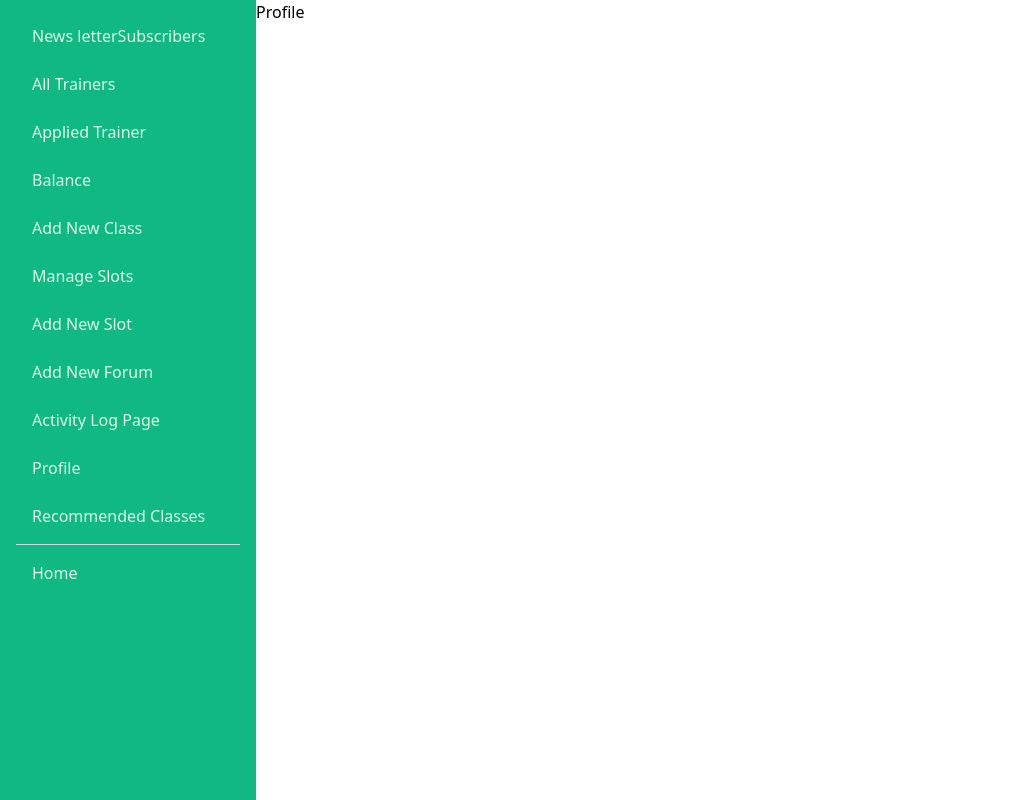
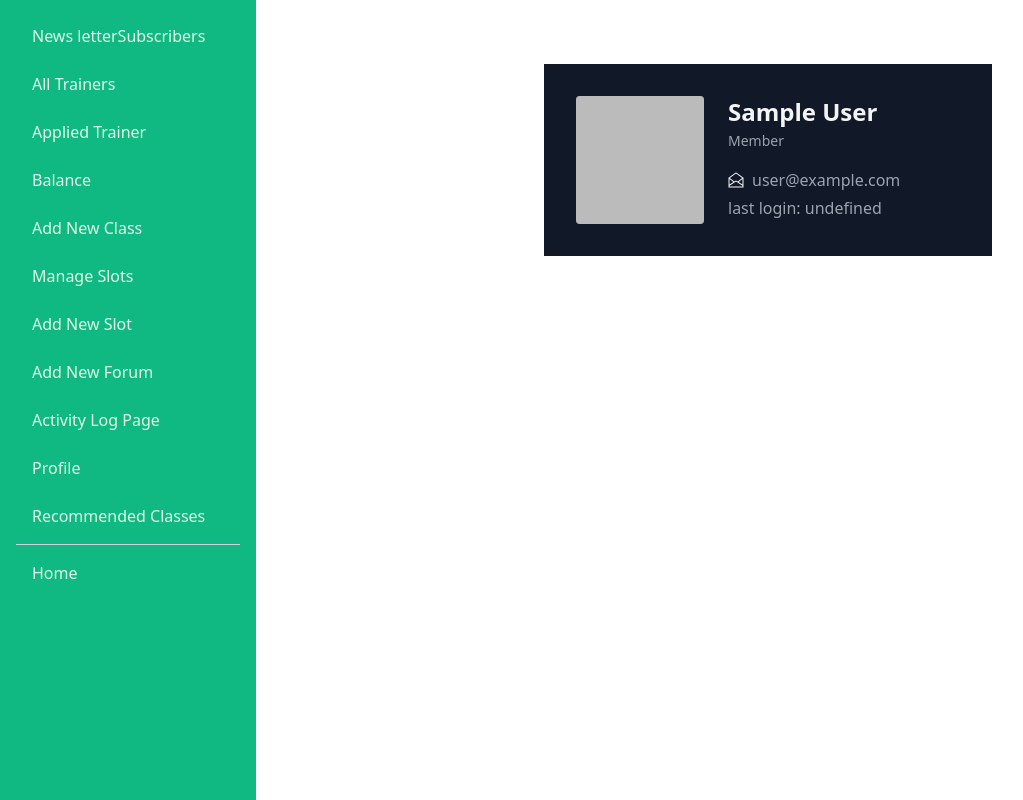
Before and after one commit to marufhossain55/activePulse, a React (Vite) app: page /dashboard/profile in a window 1280 px wide. Shown: the whole page, without its empty margins (0-1023 px from the left). Built offline with nearby package versions, Linux system fonts and the light colour scheme; no server answers; sample sign-in values are in the browser's storage.

Commit message:
profile added

```diff
--- a/src/pages/dashboard/AppliedTrainer.jsx
+++ b/src/pages/dashboard/AppliedTrainer.jsx
@@ -6,7 +6,7 @@ import Swal from 'sweetalert2';
 
 const AppliedTrainer = () => {
   const axiosSecure = useAxiosSecure();
-  const { data: applications } = useQuery({
+  const { data: applications, refetch } = useQuery({
     queryKey: ['application'],
     queryFn: async () => {
       const res = await axiosSecure.get('/applyForTrainer', {
@@ -48,6 +48,7 @@ const AppliedTrainer = () => {
         });
       }
       closeModal();
+      refetch();
       // Optionally, refetch applications or update the state
     } catch (error) {
       console.error('Error confirming trainer:', error);
--- a/src/pages/dashboard/Profile.jsx
+++ b/src/pages/dashboard/Profile.jsx
@@ -1,4 +1,43 @@
+import useAuth from '../../hooks/useAuth';
+
 const Profile = () => {
-  return <div>Profile</div>;
+  const { user } = useAuth();
+  console.log(user);
+  return (
+    <div class="max-w-md p-8 sm:flex sm:space-x-6 bg-gray-900 dark:bg-gray-50 text-gray-100 dark:text-gray-800 mx-auto mt-16">
+      <div class="flex-shrink-0 w-full mb-6 h-44 sm:h-32 sm:w-32 sm:mb-0">
+        <img
+          src={user?.photoURL}
+          alt={user?.photoURL}
+          class="object-cover object-center w-full h-full rounded bg-gray-500 dark:bg-gray-500"
+        />
+      </div>
+      <div class="flex flex-col space-y-4">
+        <div>
+          <h2 class="text-2xl font-semibold">{user?.displayName}</h2>
+          <span class="text-sm text-gray-400 dark:text-gray-600">Member</span>
+        </div>
+        <div class="space-y-1">
+          <span class="flex items-center space-x-2">
+            <svg
+              xmlns="http://www.w3.org/2000/svg"
+              viewBox="0 0 512 512"
+              aria-label="Email address"
+              class="w-4 h-4"
+            >
+              <path
+                fill="currentColor"
+                d="M274.6,25.623a32.006,32.006,0,0,0-37.2,0L16,183.766V496H496V183.766ZM464,402.693,339.97,322.96,464,226.492ZM256,51.662,454.429,193.4,311.434,304.615,256,268.979l-55.434,35.636L57.571,193.4ZM48,226.492,172.03,322.96,48,402.693ZM464,464H48V440.735L256,307.021,464,440.735Z"
+              ></path>
+            </svg>
+            <span class="text-gray-400 dark:text-gray-600">{user?.email}</span>
+          </span>
+          <span class="flex items-center space-x-2">
+            <span class="text-gray-400 dark:text-gray-600">{`last login: ${user.metadata.lastSignInTime}`}</span>
+          </span>
+        </div>
+      </div>
+    </div>
+  );
 };
 export default Profile;
```
